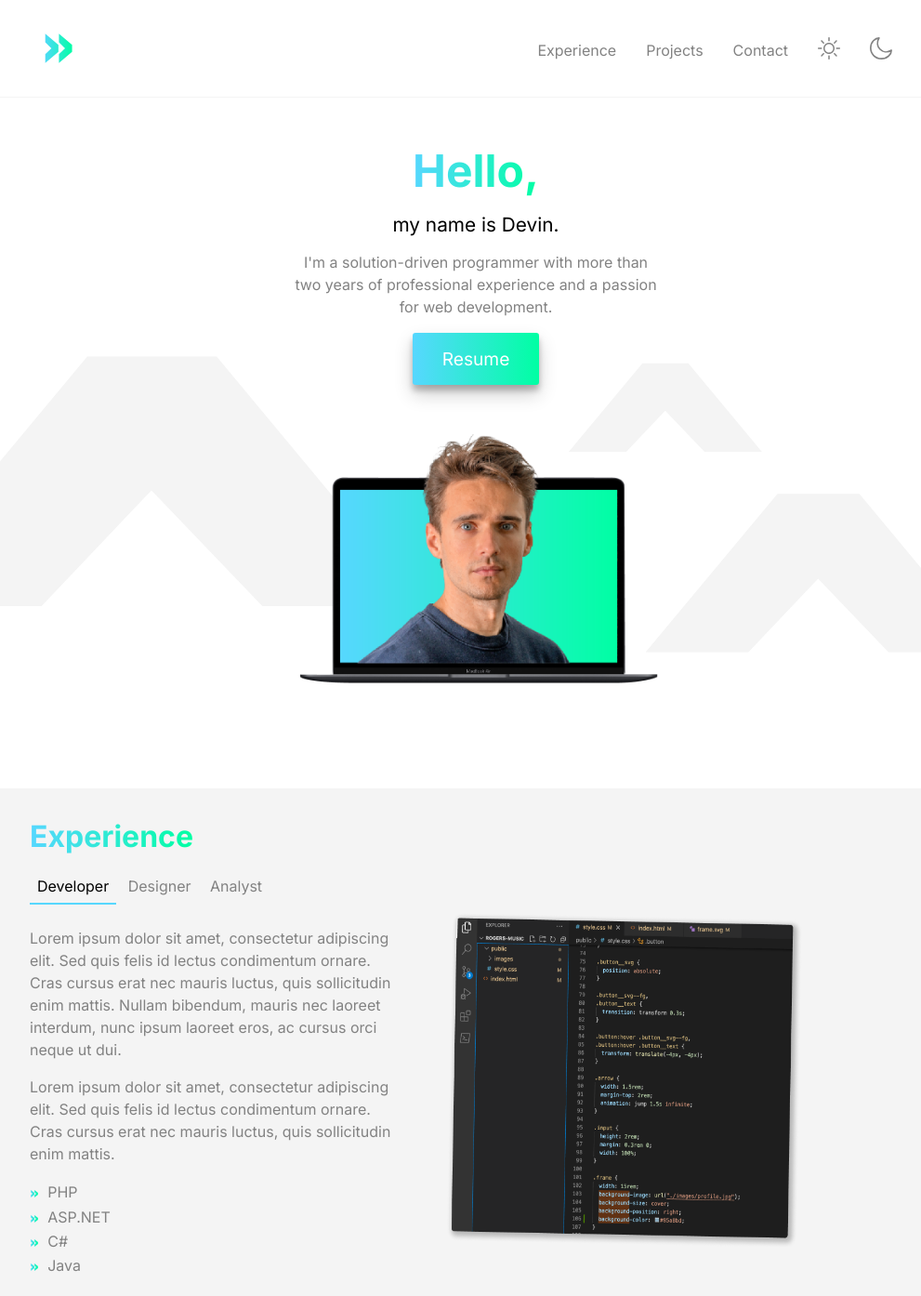
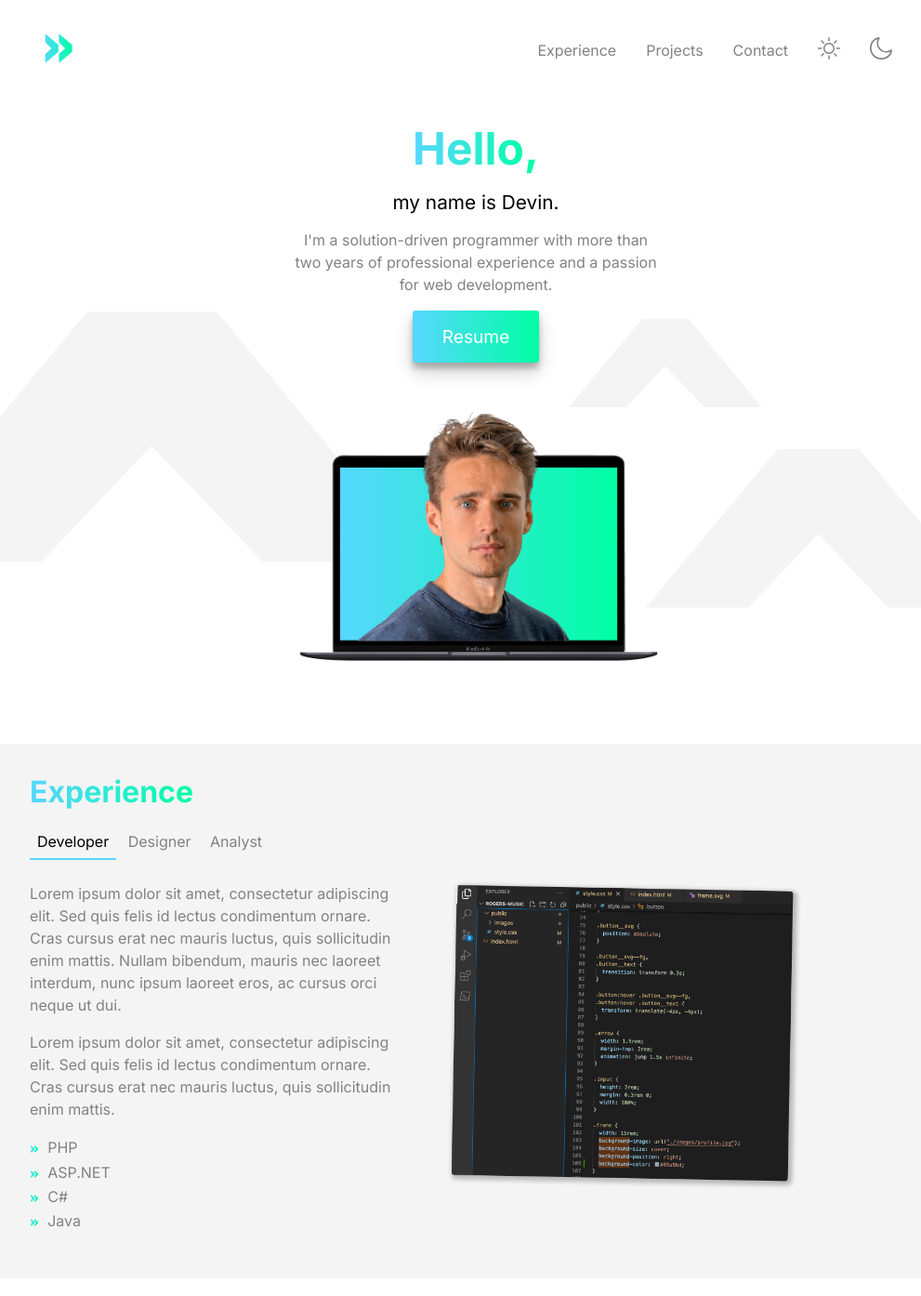
Before and after one commit to devinaustin1122/devinaustin1122.github.io, a website: page index.html in a window 1280 px wide. Shown: the top 1394 px of the page at 93% size, without its empty margins (128-1119 px from the left). Drawn offline with Linux system fonts and the light colour scheme.

Commit message:
more updates

```diff
--- a/scss/_experience.scss
+++ b/scss/_experience.scss
@@ -39,13 +39,15 @@
 
   &__img {
     width: 30rem;
+    object-fit: contain;
   }
 }
 
-@media screen and (min-width: 700px) {
+@media screen and (min-width: 600px) {
   .experience {
     display: flex;
     justify-content: center;
+    overflow: hidden;
 
     &__content {
       width: 60rem;
@@ -61,6 +63,10 @@
       }
     }
 
+    &__text {
+      min-width: 20rem;
+    }
+
     &__img {
       padding: 3rem;
       margin-top: -4rem;
--- a/scss/_hero.scss
+++ b/scss/_hero.scss
@@ -1,9 +1,12 @@
 .hero {
-  margin-top: 3rem;
   min-height: 100vh;
   display: flex;
   align-items: center;
   justify-content: center;
+
+  &__content {
+    margin-top: 3rem;
+  }
 
   &__left {
     display: flex;
--- a/scss/_navigation.scss
+++ b/scss/_navigation.scss
@@ -1,11 +1,10 @@
 .navigation {
   display: flex;
-  position: fixed;
+  position: absolute;
   top: 0;
   width: 100%;
   padding: 0.5rem 2rem;
   background-color: var(--primary-color);
-  border-bottom: solid 1px var(--secondary-color);
 
   &__content {
     display: flex;
@@ -32,6 +31,7 @@
     background-color: var(--primary-color);
 
     &--open {
+      padding: 2rem;
       display: flex;
       text-align: right;
       transition: width 1s;
```
Also changed, not shown: public/styles.css.
